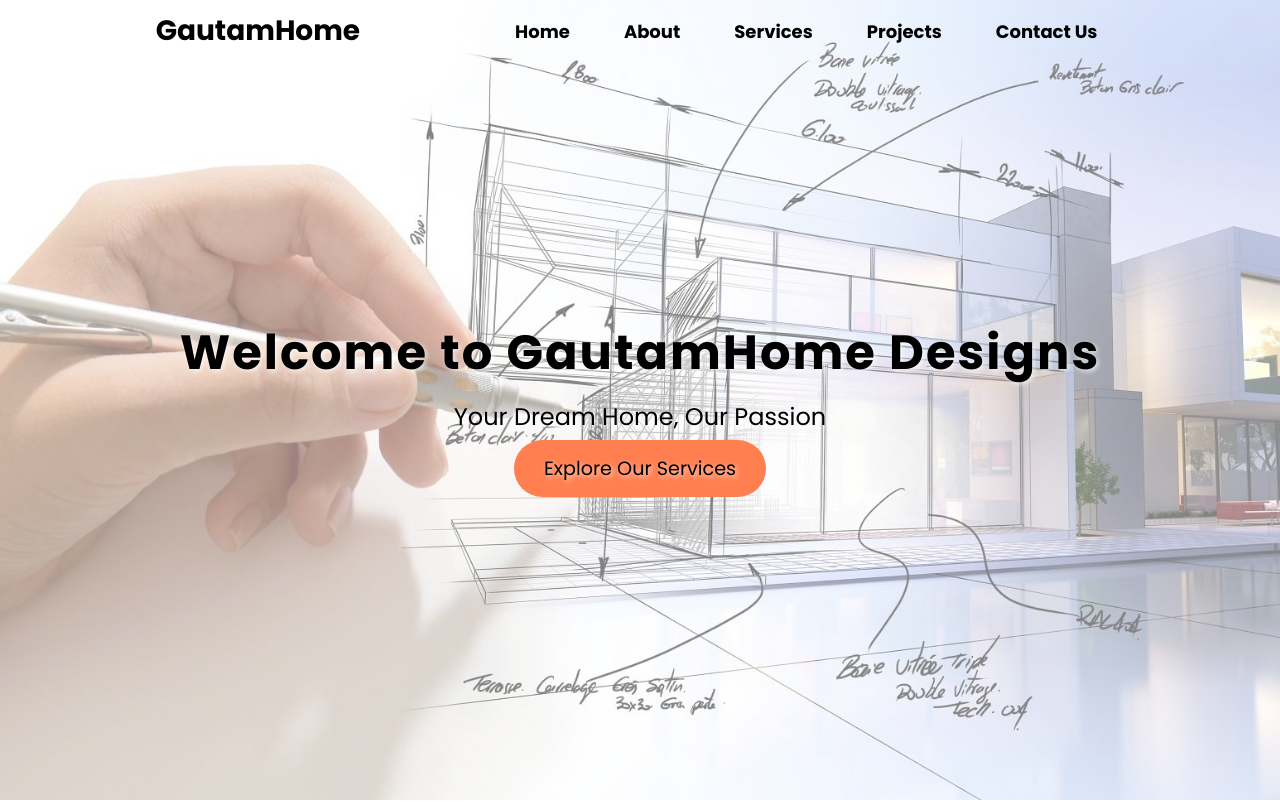
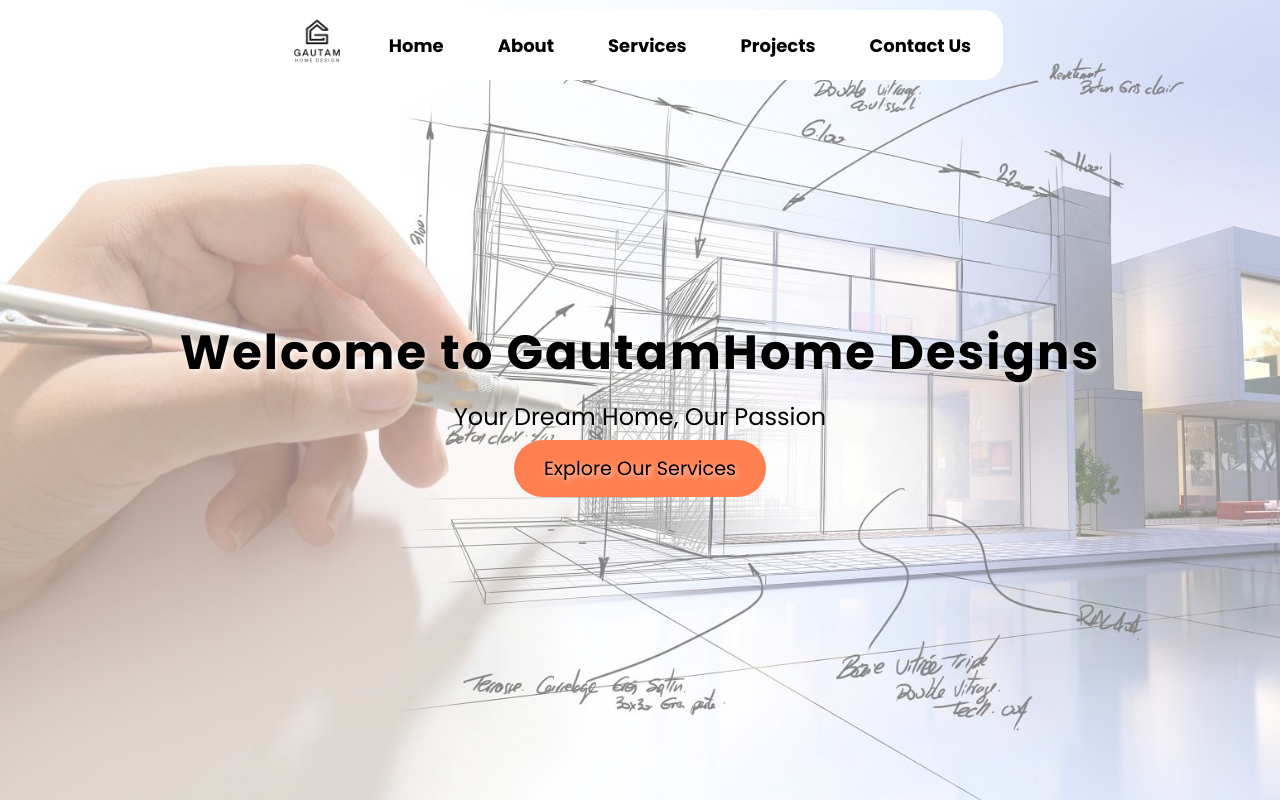
Before and after one commit to Nir-Bhay/Gautam_Home_desings, a plain HTML site: page index.html in a window 1280 px wide. Shown: the top 802 px of the page. Drawn offline with Linux system fonts and the light colour scheme; a script that the page names is missing.

Commit message:
link update

```diff
--- a/index.html
+++ b/index.html
@@ -50,7 +50,10 @@
     <!-- Header Section -->
 <nav>
     <div class="menu">
-        <div class="logo"><a href="#">GautamHome</a></div>
+        <div class="logo"><a href="#">
+            <img src="Image/gautamhomedesings.webp" alt="Logo" class="nav-logo">
+        </a></div>
+
         <input type="checkbox" id="menu-toggle">
         <label for="menu-toggle" class="menu-icon"><i class="fas fa-bars"></i></label>
         <ul class="nav-links">
--- a/styles.css
+++ b/styles.css
@@ -39,16 +39,26 @@ nav {
     justify-content: space-between;
     align-items: center;
     font-weight: bold;
+    background-color: white;
+    border-radius: 20px;
+    padding: 0px 5px;
 }
 
-.logo a {
-    font-size: 28px;
-    font-weight: bold;
-    color: #000000;
-    text-decoration: none;
-    margin-right: 10vw;
+.logo {
+    display: flex;
+    align-items: center;
+    justify-content: center;
+
 }
 
+.nav-logo {
+    height: 70px;
+    width: auto;
+    margin-right: 10px;
+    display: flex;
+        align-items: center;
+        justify-content: center;
+}
 .nav-links {
     display: flex;
     list-style: none;
```
Also changed, not shown: script.js (+0 -17 lines), Image/gautamhomedesings.webp (added).
